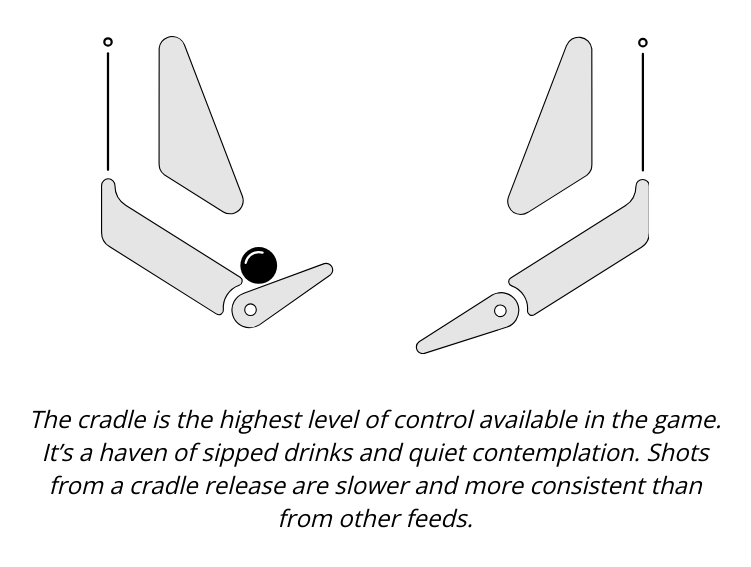
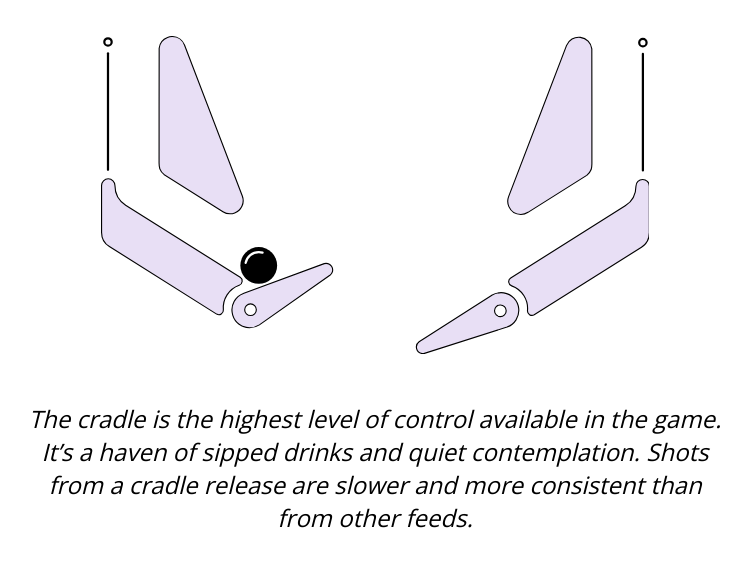
Before and after one commit to CreativeNana/CPNT201_SVG, a plain HTML site: page activity3/index.html in a window 1280 px wide. Shown: the part 149-716 px from the top of the page, without its empty margins (265-1016 px from the left). Drawn offline with nearby package versions, Linux system fonts and the light colour scheme.

Commit message:
Activity3 color change

```diff
--- a/activity3/index.html
+++ b/activity3/index.html
@@ -15,7 +15,7 @@
       max-width: 40ch;
     }
     .sling, .inlane-feed, .flipper {
-      fill: #e5e5e5;
+      fill: #E8DFF5;
       stroke: black;
       stroke-width: 1px;
     }
@@ -48,19 +48,19 @@
         <!-- <img src="images/cradle.svg" alt="Illustration of an Orbit Drop"> -->
         <svg xmlns="http://www.w3.org/2000/svg" viewBox="0 0 492.34 285.39">
           <path class="sling" d="M376.61 160.05a11.79 11.79 0 01-10.75-7 11.75 11.75 0 01-.24-9l51.9-135.38a11.79 11.79 0 0122.72 2.91v.09c.09 1.38.07 101.23.07 102.24a21.29 21.29 0 01-.66 5.89 11.85 11.85 0 01-3.91 5.17l-.1.07-52.3 32.93-.31.19a11.81 11.81 0 01-6.42 1.89z" fill="#E8DFF5"/>
-          <path class="inlane-feed" d="M491.83 176.89v-42.22a6 6 0 00-12 0 21 21 0 01-9.61 17.64L367.5 217a4 4 0 00.87 7.13h0a21.52 21.52 0 0114.18 22.14 4 4 0 006 3.78l96.23-60.59a15 15 0 007-12.69" fill="#E8DFF5" stroke="#000" stroke-miterlimit="10"/>
-          <path class="inlane-barrier" fill="#fff" stroke="#000" stroke-linecap="round" stroke-miterlimit="10" stroke-width="2" d="M486.06 120.57V16.13"/>
+          <path class="inlane-feed" d="M491.83 176.89v-42.22a6 6 0 00-12 0 21 21 0 01-9.61 17.64L367.5 217a4 4 0 00.87 7.13h0a21.52 21.52 0 0114.18 22.14 4 4 0 006 3.78l96.23-60.59a15 15 0 007-12.69" fill="#E8DFF5" stroke="#25084F" stroke-miterlimit="10"/>
+          <path class="inlane-barrier" fill="#25084F" stroke="#000" stroke-linecap="round" stroke-miterlimit="10" stroke-width="2" d="M486.06 120.57V16.13"/>
           <path class="sling" d="M115.74 159.46a11.81 11.81 0 01-6.41-1.9l-.31-.19-52.34-32.95v-.05a11.75 11.75 0 01-3.92-5.19 21.72 21.72 0 01-.67-5.87c0-1 0-100.87.08-102.26v-.08a11.76 11.76 0 017.49-9.69 11.57 11.57 0 014.22-.79 11.84 11.84 0 0111 7.57l51.86 135.39a11.8 11.8 0 01-6.82 15.22 11.67 11.67 0 01-4.18.79z" fill="#E8DFF5"/>
-          <path class="inlane-feed" d="M.5 176.3v-42.2a6 6 0 0112 0 21 21 0 009.6 17.64l102.72 64.67a4 4 0 01-.86 7.13h0a21.5 21.5 0 00-14.22 22.13 4 4 0 01-6 3.78L7.51 188.87a15 15 0 01-7-12.69" fill="#E8DFF5" stroke="#000" stroke-miterlimit="10"/>
-          <path class="inlane-barrier" fill="#fff" stroke="#000" stroke-linecap="round" stroke-miterlimit="10" stroke-width="2" d="M6.27 119.98V15.54"/>
+          <path class="inlane-feed" d="M.5 176.3v-42.2a6 6 0 0112 0 21 21 0 009.6 17.64l102.72 64.67a4 4 0 01-.86 7.13h0a21.5 21.5 0 00-14.22 22.13 4 4 0 01-6 3.78L7.51 188.87a15 15 0 01-7-12.69" fill="#E8DFF5" stroke="#25084F" stroke-miterlimit="10"/>
+          <path class="inlane-barrier" fill="#25084F" stroke="#000" stroke-linecap="round" stroke-miterlimit="10" stroke-width="2" d="M6.27 119.98V15.54"/>
           <path class="flipper" d="M288.74 284.89a5.66 5.66 0 01-.82-.06 5.89 5.89 0 01-2.6-10.58l64.92-41.48.24-.15a15.86 15.86 0 018.37-2.4 15.18 15.18 0 012.42.19 15.9 15.9 0 013 30.66h-.07l-74.07 23.63h-.08a6.46 6.46 0 01-1.31.19z" fill="#E8DFF5"/>
           <circle class="flipper-axle" cx="358.21" cy="246.52" r="5.23" fill="#fff" stroke="#000" stroke-miterlimit="10"/>
-          <circle class="inlane-post" cx="6.27" cy="5.36" r="3.31" fill="#fff" stroke="#000" stroke-miterlimit="10" stroke-width="2"/>
+          <circle class="inlane-post" cx="6.27" cy="5.36" r="3.31" fill="#25084F" stroke="#000" stroke-miterlimit="10" stroke-width="2"/>
           <circle class="ball" cx="141.49" cy="205.81" r="16.5"/>
           <path class="ball-accent" d="M129.74 203.45a12 12 0 0111.76-9.63 12.16 12.16 0 013.43.5" fill="none" stroke="#fff" stroke-linecap="round" stroke-miterlimit="10" stroke-width="2"/>
-          <circle class="inlane-post" cx="486.06" cy="5.95" r="3.31" fill="#fff" stroke="#000" stroke-miterlimit="10" stroke-width="2"/>
+          <circle class="inlane-post" cx="486.06" cy="5.95" r="3.31" fill="#25084F" stroke="#000" stroke-miterlimit="10" stroke-width="2"/>
           <path class="flipper" d="M133.36 261.67a15.89 15.89 0 01-15.22-11.37 15.73 15.73 0 011.26-12.11 15.91 15.91 0 018.28-7.26l.48-.18 72.05-26.59a6.05 6.05 0 011.66-.24 5.91 5.91 0 015.18 8.71 6 6 0 01-1.35 1.64l-.09.08-63.56 44.75a16 16 0 01-8.69 2.57z" fill="#E8DFF5"/>
-          <circle class="flipper-axle" cx="134.1" cy="245.52" r="5.23" fill="#fff" stroke="#000" stroke-miterlimit="10"/>
+          <circle class="flipper-axle" cx="134.1" cy="245.52" r="5.23" fill="#25084F" stroke="#000" stroke-miterlimit="10"/>
         </svg>
 
         <div class="figcaption">The cradle is the highest level of control available in the game. It’s a haven of sipped drinks and quiet contemplation. Shots from a cradle release are slower and more consistent than from other feeds.</div>
```
Also changed, not shown: activity3/animated.html (+7 -7 lines).
